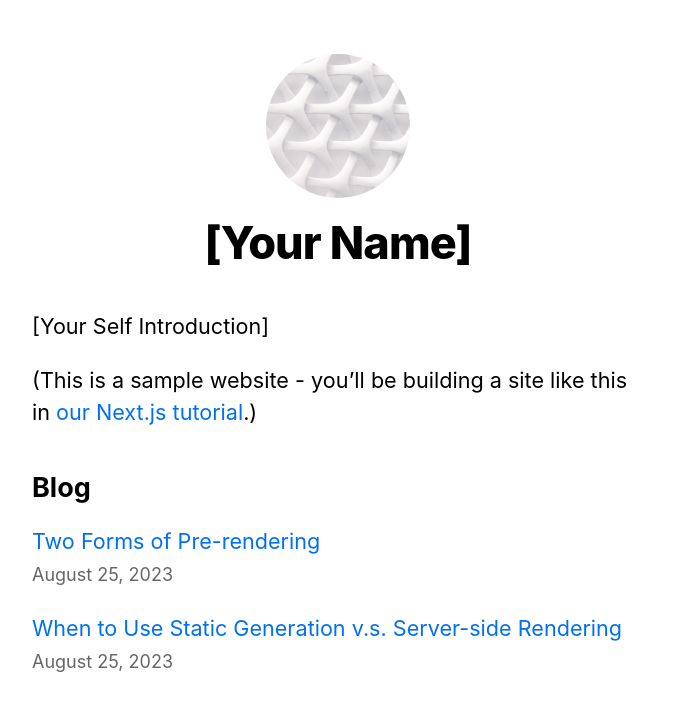
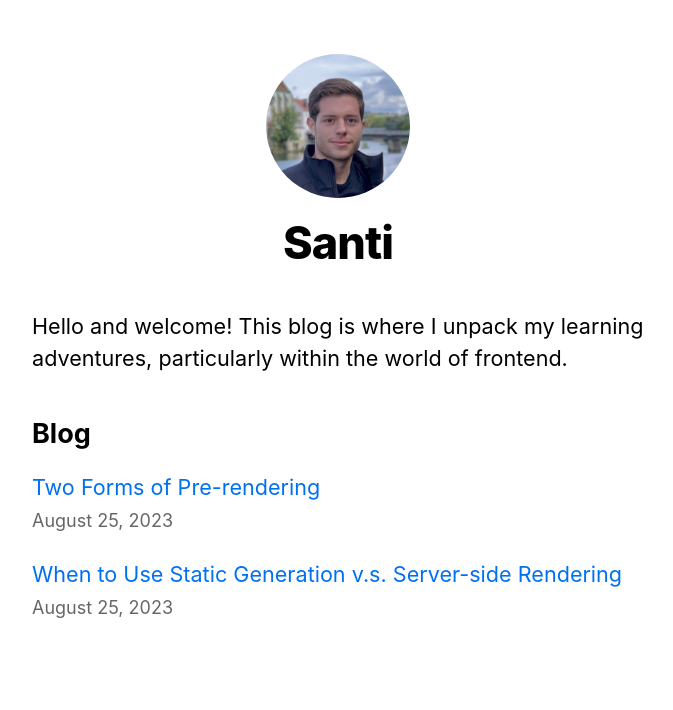
Before and after one commit to agovc/nextjs-blog, a Next.js app: page / in a window 1280 px wide. Shown: the top 710 px of the page, without its empty margins (302-975 px from the left). Built offline with nearby package versions, Linux system fonts and the light colour scheme.

Commit message:
Add personal info

```diff
--- a/src/components/layout.tsx
+++ b/src/components/layout.tsx
@@ -4,8 +4,8 @@ import Image from "next/image";
 import Head from "next/head";
 import Link from "next/link";
 
-const name = "[Your Name]";
-export const siteTitle = "Next.js Sample Website";
+const name = "Santi";
+export const siteTitle = "Santi's dev blog";
 
 export default function Layout({
   children,
@@ -18,25 +18,15 @@ export default function Layout({
     <div className={styles.container}>
       <Head>
         <link rel="icon" href="/favicon.ico" />
-        <meta
-          name="description"
-          content="Learn how to build a personal website using Next.js"
-        />
-        <meta
-          property="og:image"
-          content={`https://og-image.vercel.app/${encodeURI(
-            siteTitle,
-          )}.png?theme=light&md=0&fontSize=75px&images=https%3A%2F%2Fassets.zeit.co%2Fimage%2Fupload%2Ffront%2Fassets%2Fdesign%2Fnextjs-black-logo.svg`}
-        />
+        <meta name="description" content="Santi's dev blog" />
         <meta name="og:title" content={siteTitle} />
-        <meta name="twitter:card" content="summary_large_image" />
       </Head>
       <header className={styles.header}>
         {home ? (
           <>
             <Image
               priority
-              src="/images/profile.jpg"
+              src="/images/profile-pic.jpg"
               className={utilStyles.borderCircle}
               height={144}
               width={144}
@@ -49,7 +39,7 @@ export default function Layout({
             <Link href="/">
               <Image
                 priority
-                src="/images/profile.jpg"
+                src="/images/profile-pic.jpg"
                 className={utilStyles.borderCircle}
                 height={108}
                 width={108}
--- a/src/pages/index.tsx
+++ b/src/pages/index.tsx
@@ -18,10 +18,9 @@ export default function Home({
         <title>{siteTitle}</title>
       </Head>
       <section className={utilStyles.headingMd}>
-        <p>[Your Self Introduction]</p>
         <p>
-          (This is a sample website - you’ll be building a site like this in{" "}
-          <a href="https://nextjs.org/learn">our Next.js tutorial</a>.)
+          Hello and welcome! This blog is where I unpack my learning adventures,
+          particularly within the world of frontend.
         </p>
       </section>
       <section className={`${utilStyles.headingMd} ${utilStyles.padding1px}`}>
```
Also changed, not shown: public/images/profile-pic.jpg (added), public/images/profile.jpg (deleted).
